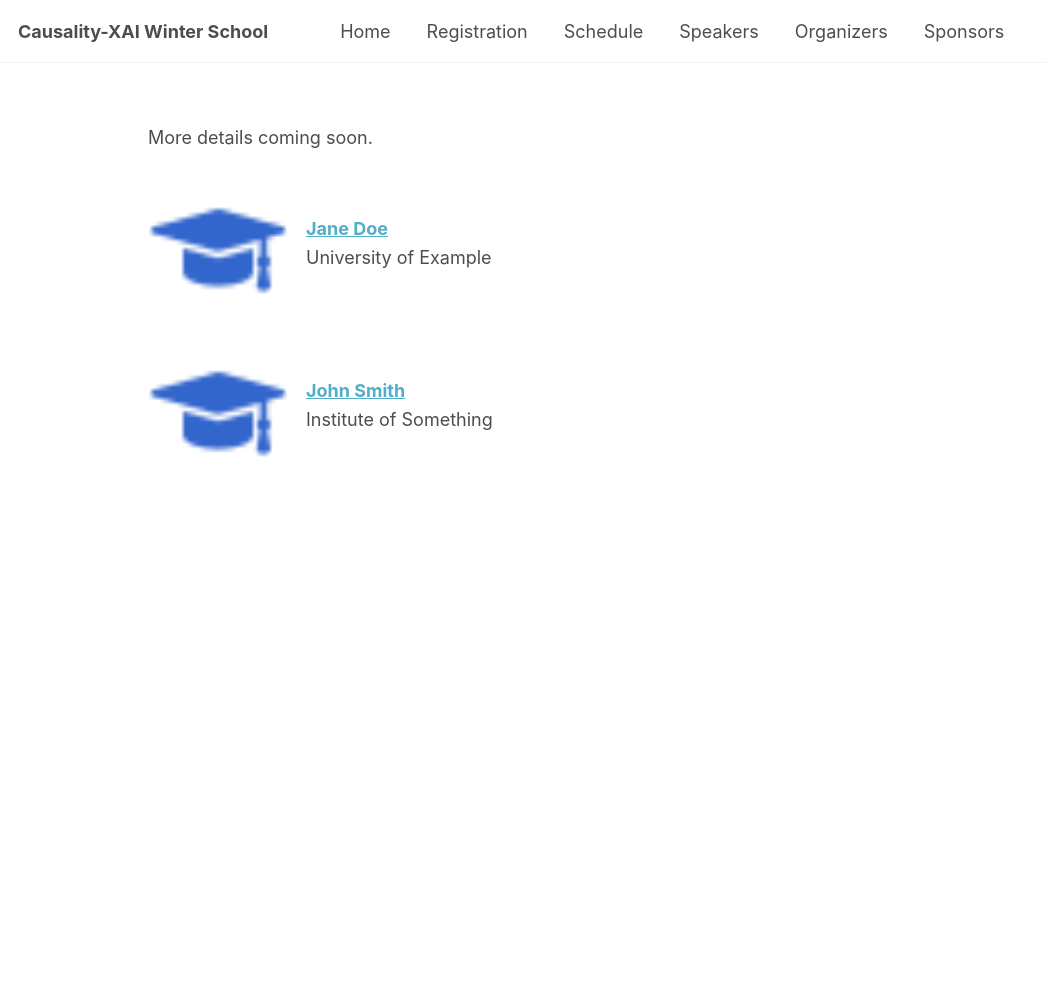
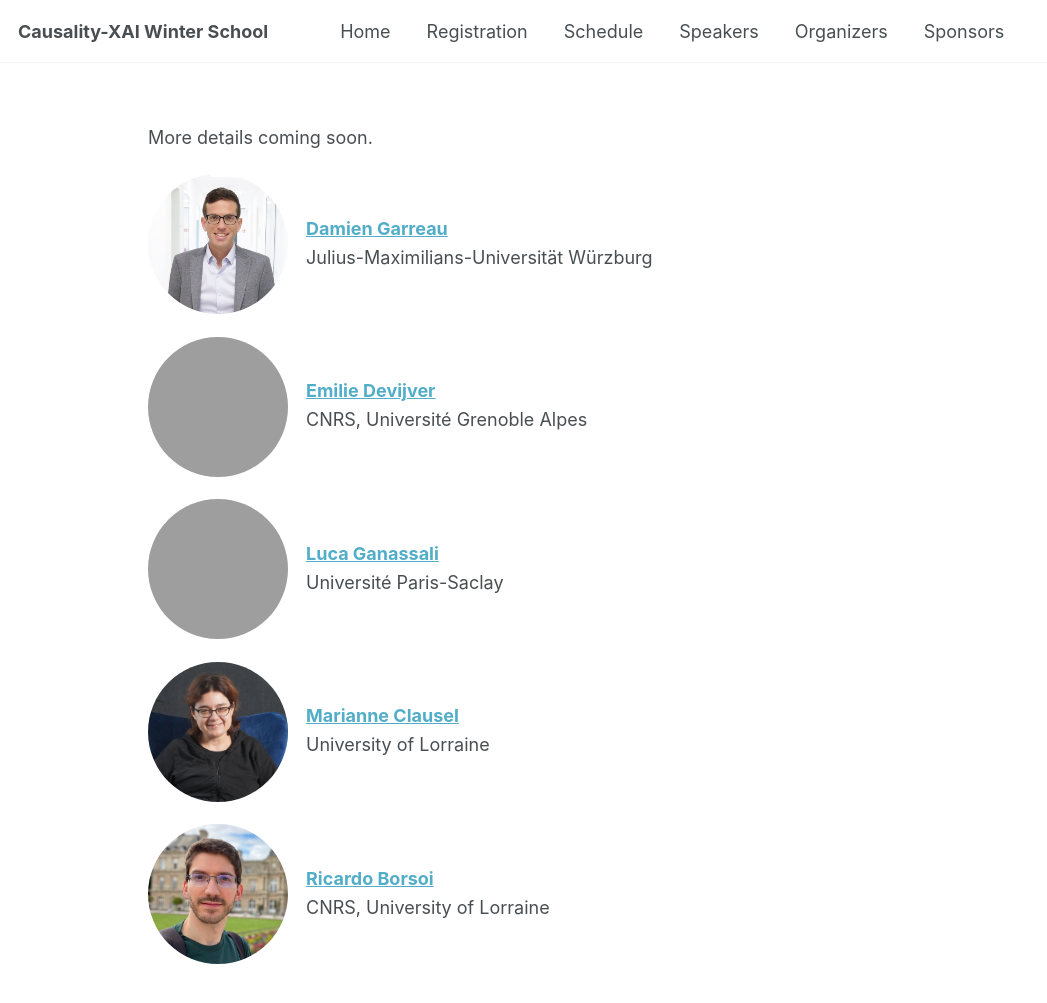
Before and after one commit to XAI-Winter-School/xai-winter-school.github.io, a Jekyll site: the page built from _pages/organizers.md, in a window 1280 px wide and 1149 px high. Shown: the top 1003 px of the window, without its empty margins (0-1047 px from the left). Built offline with Jekyll 4.4.1, drawn with Linux system fonts in a browser that asks for light colours; grey boxes are pictures that could not be loaded.

Commit message:
Update organizers.md

```diff
--- a/_pages/organizers.md
+++ b/_pages/organizers.md
@@ -37,18 +37,44 @@ More details coming soon.
 }
 </style>
 
+
+
 <div class="organizer">
-  <img src="/images/favicon-32x32.png" alt="Jane Doe">
+  <img src="/images/imgswinterschool/pic_damien.jpg" alt="Damien Garreau">
   <div class="info">
-    <h3><a href="https://janedoe.com" target="_blank" rel="noopener">Jane Doe</a></h3>
-    <p>University of Example</p>
+    <h3><a href="https://sites.google.com/view/damien-garreau/home" target="_blank" rel="noopener">Damien Garreau</a></h3>
+    <p>Julius-Maximilians-Universität Würzburg</p>
   </div>
 </div>
 
 <div class="organizer">
-  <img src="/images/favicon-32x32.png" alt="John Smith">
+  <img src="/images/imgswinterschool/pic_devijver.png" alt="Emilie Devijver">
   <div class="info">
-    <h3><a href="https://johnsmith.org" target="_blank" rel="noopener">John Smith</a></h3>
-    <p>Institute of Something</p>
+    <h3><a href="https://ama.liglab.fr/~devijvee/" target="_blank" rel="noopener">Emilie Devijver</a></h3>
+    <p>CNRS, Université Grenoble Alpes</p>
   </div>
 </div>
+
+<div class="organizer">
+  <img src="/images/imgswinterschool/pic_luca.jpeg" alt="Luca Ganassali">
+  <div class="info">
+    <h3><a href="https://lganassali.github.io/" target="_blank" rel="noopener">Luca Ganassali</a></h3>
+    <p>Université Paris-Saclay</p>
+  </div>
+</div>
+
+<div class="organizer">
+  <img src="/images/imgswinterschool/pic_marianne.jpg" alt="Marianne Clausel">
+  <div class="info">
+    <h3><a href="https://sites.google.com/site/marianneclausel/home" target="_blank" rel="noopener">Marianne Clausel</a></h3>
+    <p>University of Lorraine</p>
+  </div>
+</div>
+
+<div class="organizer">
+  <img src="/images/imgswinterschool/pic_ricardo.jpg" alt=" Ricardo Borsoi">
+  <div class="info">
+    <h3><a href="https://ricardoborsoi.github.io/" target="_blank" rel="noopener">Ricardo Borsoi</a></h3>
+    <p>CNRS, University of Lorraine</p>
+  </div>
+</div>
```
